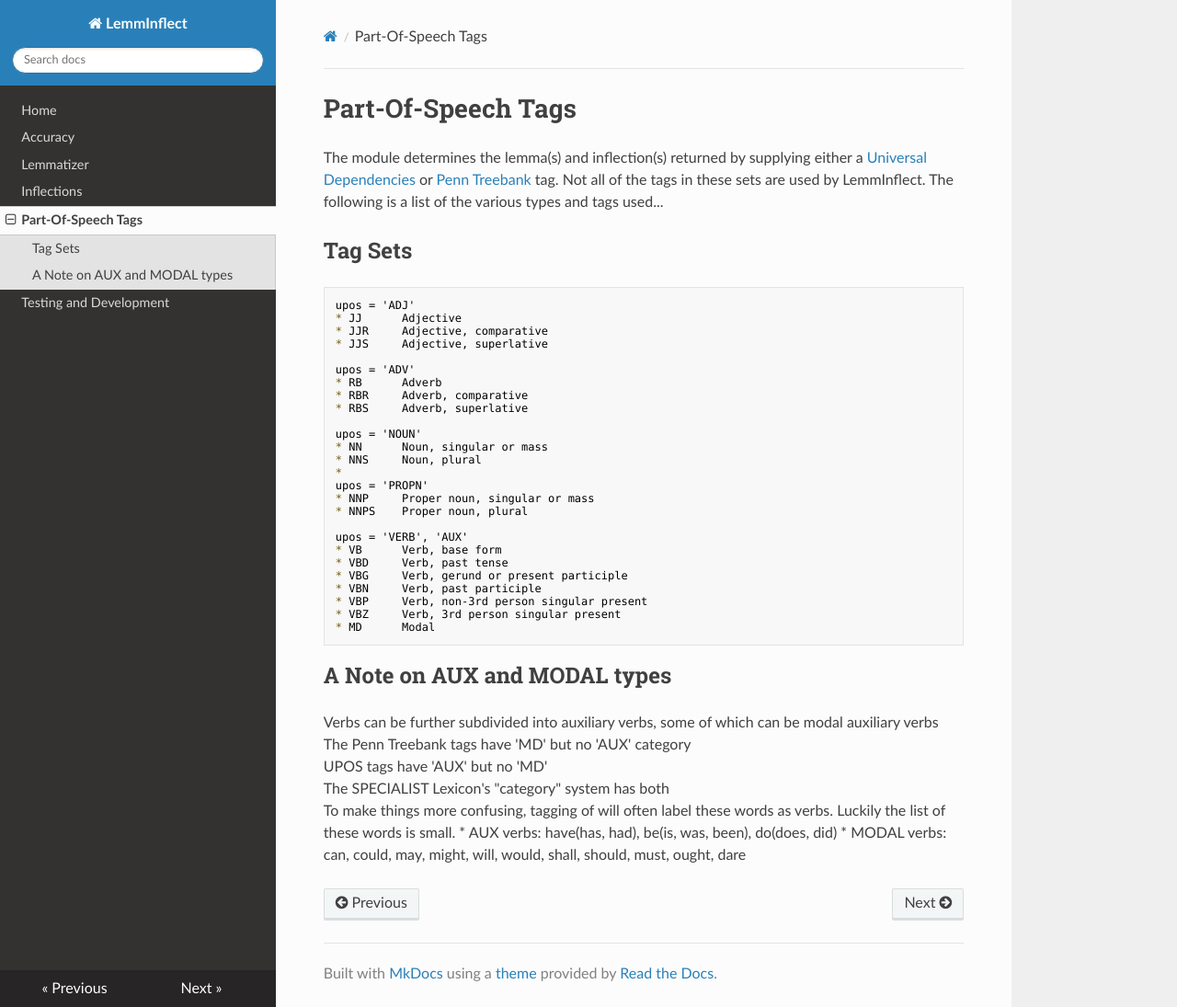
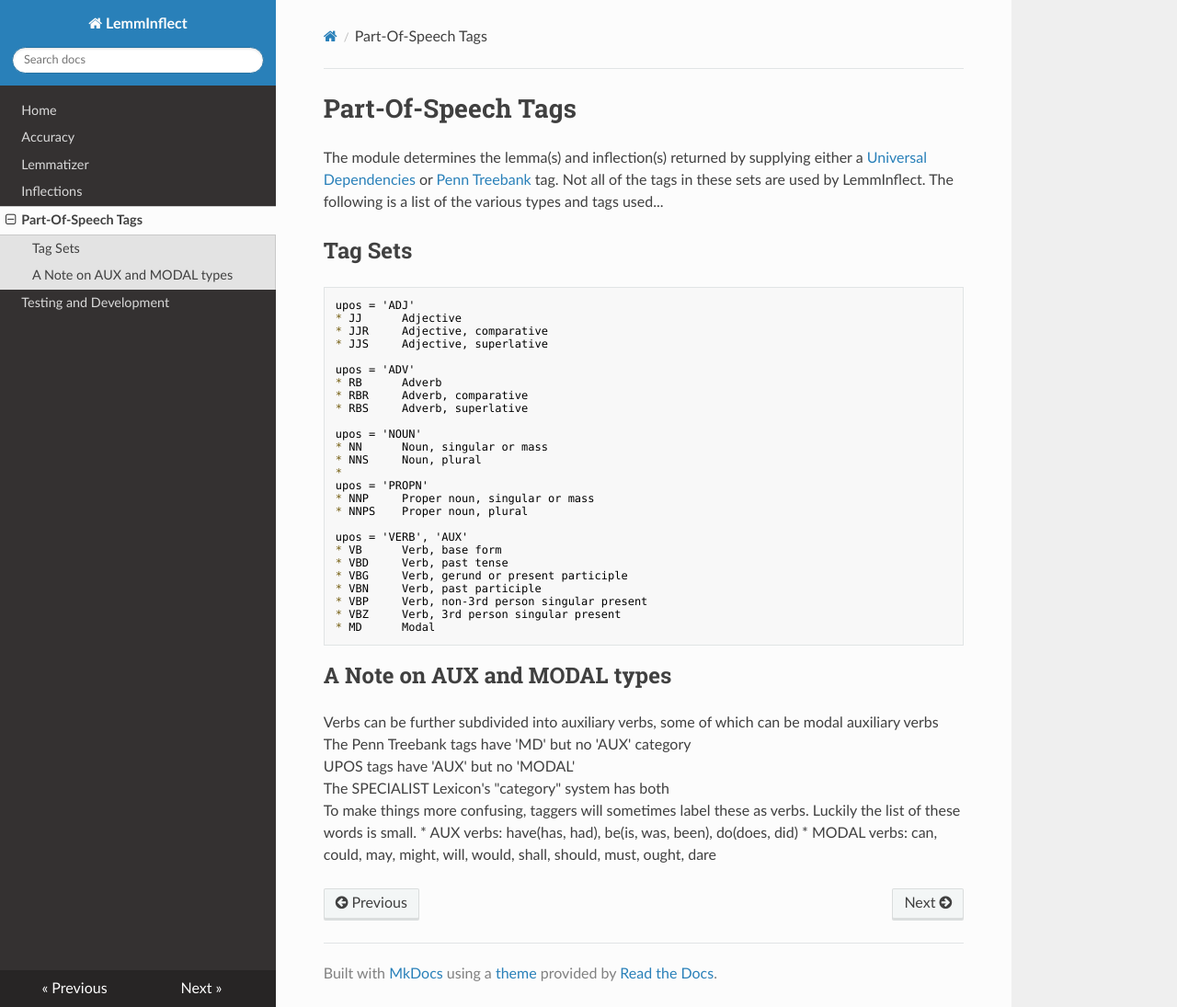
Before and after one commit to bjascob/LemmInflect, an MkDocs documentation site: the page built from docs/tags.md, in a window 1280 px wide and 1095 px high. Shown: the whole window at 92% size. Built offline with MkDocs 1.6.1, drawn with Linux system fonts in a browser that asks for light colours; nearby versions of some CDN libraries.

Commit message:
minor spelling fix

```diff
--- a/docs/tags.md
+++ b/docs/tags.md
@@ -34,8 +34,8 @@ The module determines the lemma(s) and inflection(s) returned by supplying eithe
 ## A Note on AUX and MODAL types
 Verbs can be further subdivided into auxiliary verbs, some of which can be modal auxiliary verbs<br/>
 The Penn Treebank tags have 'MD' but no 'AUX' category<br/>
-UPOS tags have 'AUX' but no 'MD'<br/>
+UPOS tags have 'AUX' but no 'MODAL'<br/>
 The SPECIALIST Lexicon's "category" system has both<br/>
-To make things more confusing, tagging of will often label these words as verbs.  Luckily the list of these words is small.
+To make things more confusing, taggers will sometimes label these as verbs.  Luckily the list of these words is small.
 * AUX verbs: have(has, had), be(is, was, been), do(does, did)
 * MODAL verbs: can, could, may, might, will, would, shall, should, must, ought, dare
```
